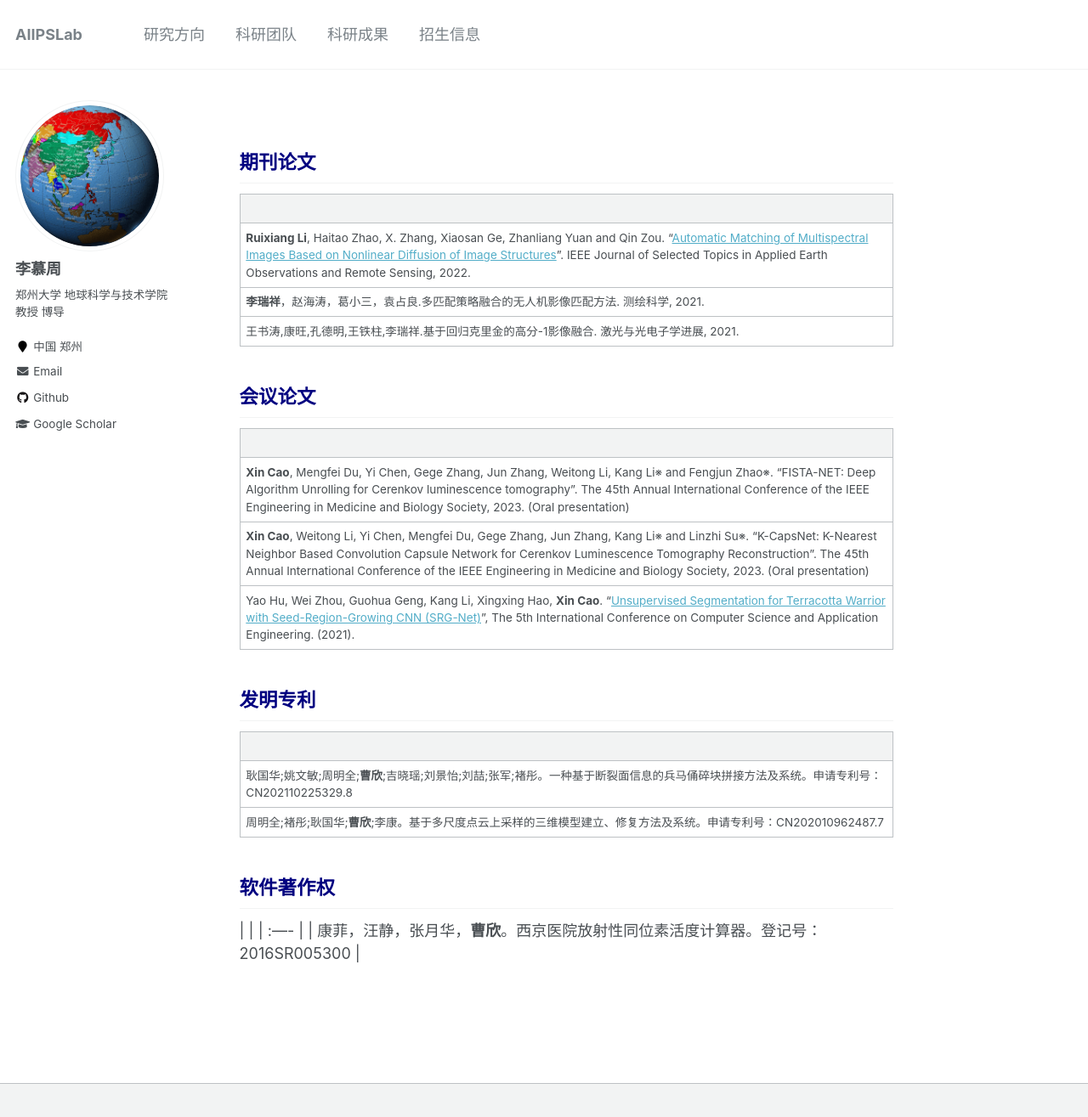
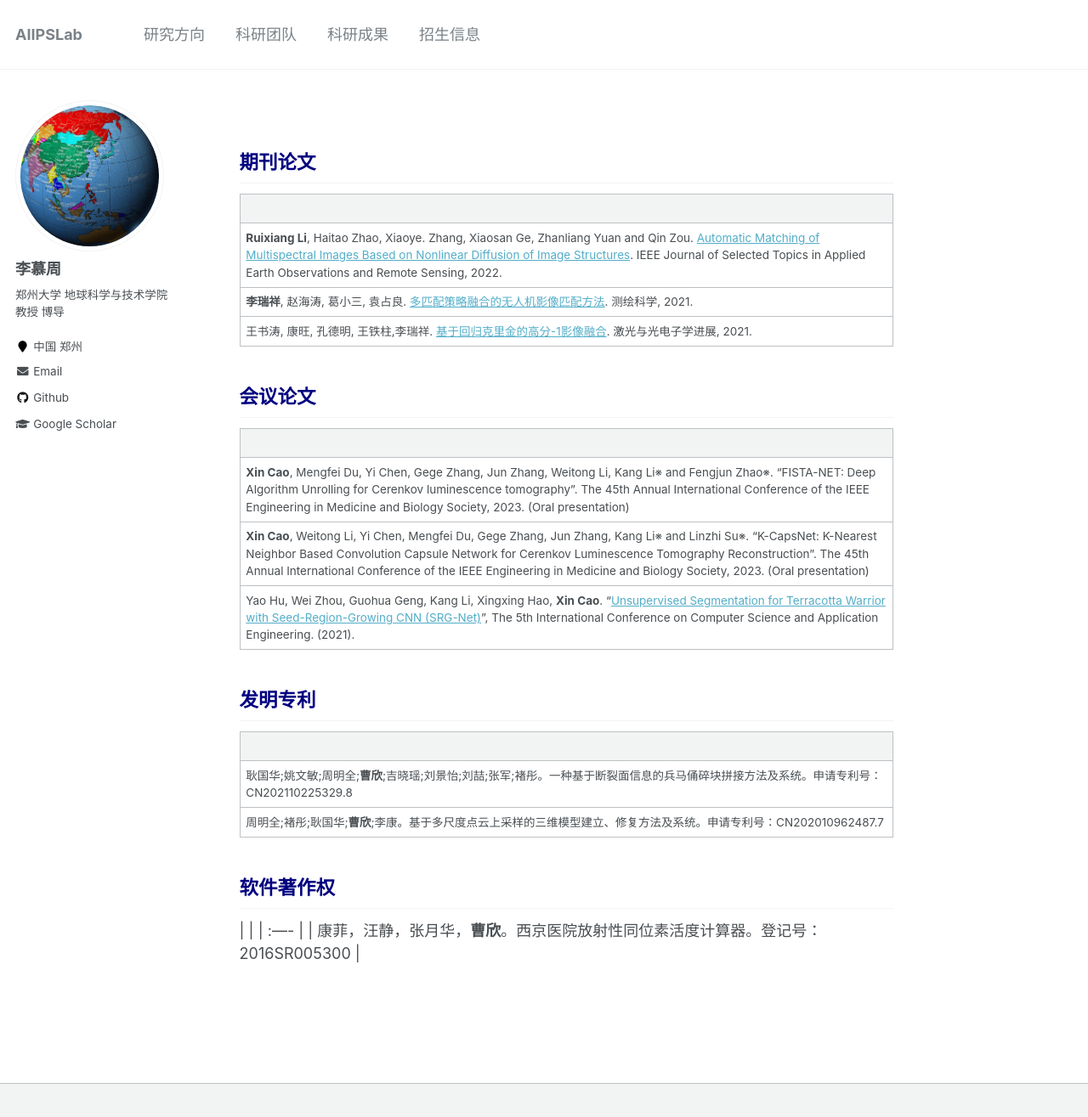
Before and after one commit to aiipslab/aiipslab.github.io, a Jekyll site: the page built from _pages/publications.md, in a window 1280 px wide and 1348 px high. Shown: the top 1315 px of the window at 85% size. Built offline with Jekyll 4.4.1, drawn with Linux system fonts in a browser that asks for light colours.

Commit message:
Update publications.md

```diff
--- a/_pages/publications.md
+++ b/_pages/publications.md
@@ -10,9 +10,9 @@ author_profile: true
 
 | |
 | :---- |
-|**Ruixiang Li**, Haitao Zhao, X. Zhang, Xiaosan Ge, Zhanliang Yuan and Qin Zou. “[Automatic Matching of Multispectral Images Based on Nonlinear Diffusion of Image Structures]()”. IEEE Journal of Selected Topics in Applied Earth Observations and Remote Sensing, 2022. |
-|**李瑞祥**，赵海涛，葛小三，袁占良.多匹配策略融合的无人机影像匹配方法. 测绘科学, 2021. |
-|王书涛,康旺,孔德明,王铁柱,李瑞祥.基于回归克里金的高分-1影像融合. 激光与光电子学进展, 2021. |
+|**Ruixiang Li**, Haitao Zhao, Xiaoye. Zhang, Xiaosan Ge, Zhanliang Yuan and Qin Zou. [Automatic Matching of Multispectral Images Based on Nonlinear Diffusion of Image Structures](https://ieeexplore.ieee.org/document/9286545/). IEEE Journal of Selected Topics in Applied Earth Observations and Remote Sensing, 2022.|
+|**李瑞祥**, 赵海涛, 葛小三, 袁占良. [多匹配策略融合的无人机影像匹配方法](https://kns.cnki.net/kcms2/article/abstract?v=3uoqIhG8C44YLTlOAiTRKibYlV5Vjs7iy_Rpms2pqwbFRRUtoUImHbrORX0cPd4bIsXNIcym4hEp2C733qF6u3M6YJf_L8fx&uniplatform=NZKPT). 测绘科学, 2021.|
+|王书涛, 康旺, 孔德明, 王铁柱,李瑞祥. [基于回归克里金的高分-1影像融合](https://kns.cnki.net/kcms2/article/abstract?v=3uoqIhG8C44YLTlOAiTRKibYlV5Vjs7iJTKGjg9uTdeTsOI_ra5_Xeg4gkdV-YMmAQp9pzLFI_2iA3H3vewY-8-AGxqjms_G&uniplatform=NZKPT). 激光与光电子学进展, 2021.|
 
 <span style="color: navy">会议论文</span>
 ---
```
